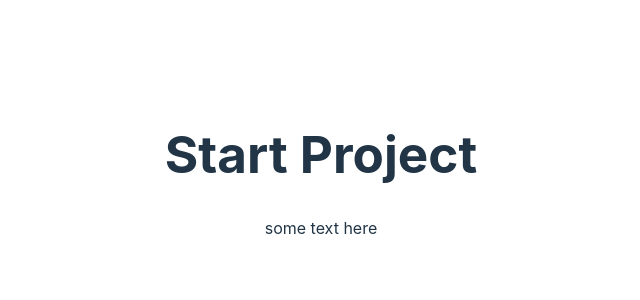
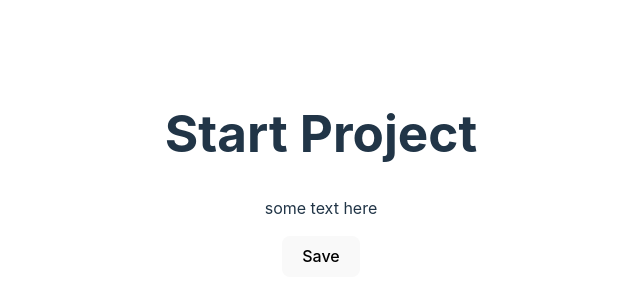
Before and after one commit to getFrontend/react-app-first, a React (Vite) app: page / in a window 1280 px wide. Shown: the part 226-526 px from the top of the page, without its empty margins (319-959 px from the left). Built offline with nearby package versions, Linux system fonts and the light colour scheme.

Commit message:
add first component Button

```diff
--- a/src/App.jsx
+++ b/src/App.jsx
@@ -1,4 +1,5 @@
 import './App.css';
+import Button from './components/Button/Button';
 
 function App() {
 
@@ -6,6 +7,7 @@ function App() {
     <>
       <h1>Start Project</h1>
       <p>some text here</p>
+      <Button></Button>
     </>
   );
 }
--- /dev/null
+++ b/src/components/Button/Button.jsx
@@ -0,0 +1,8 @@
+function Button() {
+
+  return (
+    <button>Save</button>
+  );
+}
+
+export default Button;
```
